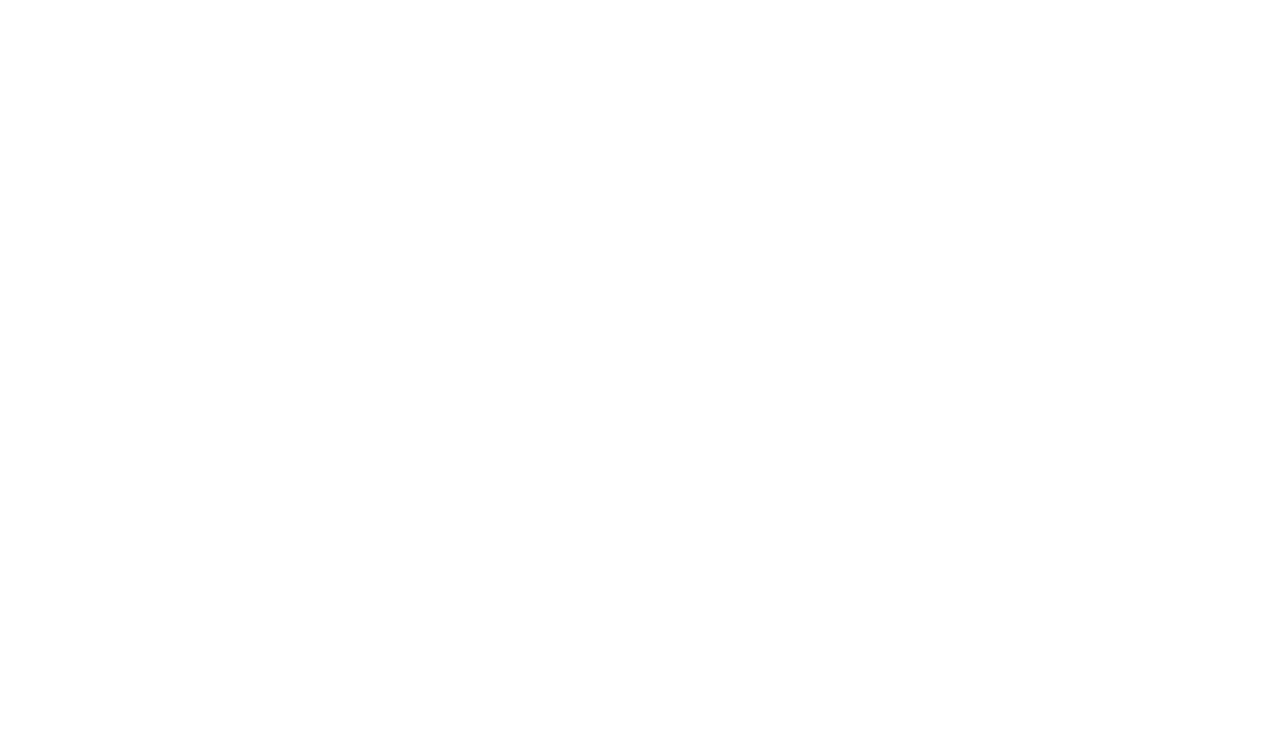
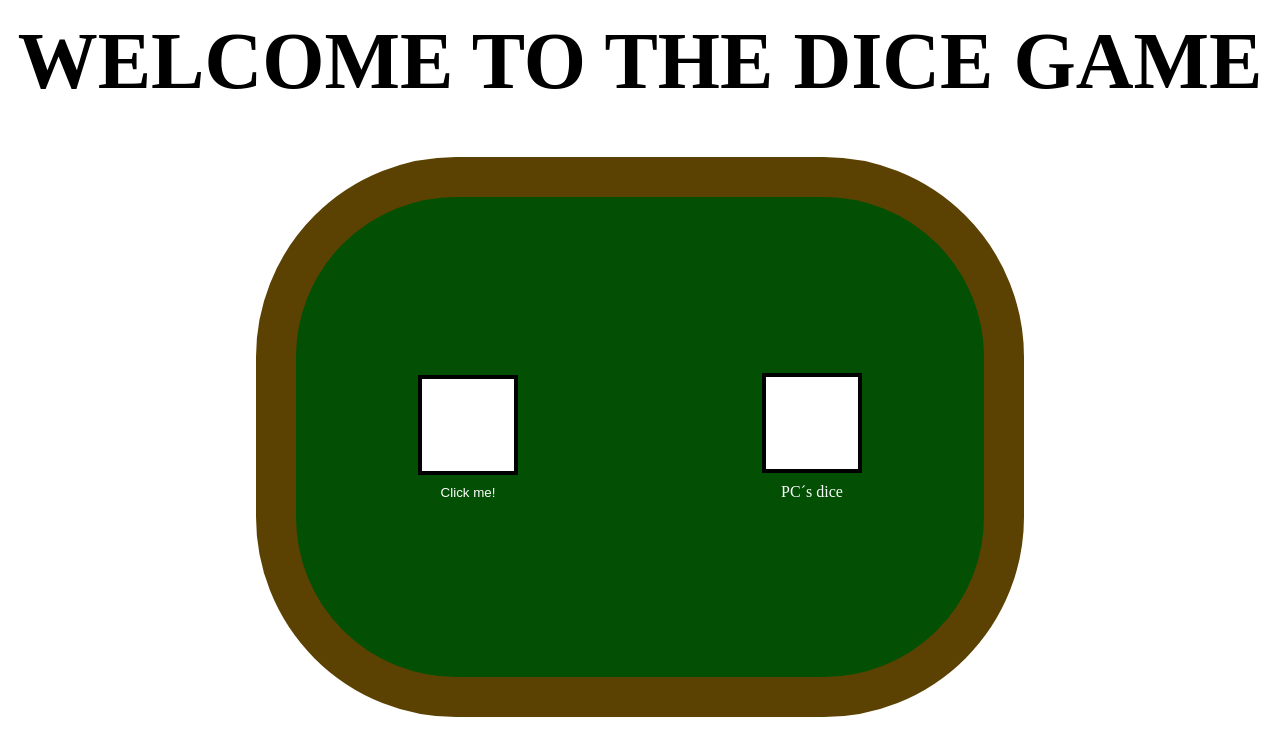
Before and after one commit to Luega/js-mail-dadi, a plain HTML site: page dadi/index.html in a window 1280 px wide. Drawn offline with Linux system fonts and the light colour scheme.

Commit message:
some fun

```diff
--- a/dadi/css/style.css
+++ b/dadi/css/style.css
@@ -0,0 +1,64 @@
+* {
+    padding: 0;
+    margin: 0;
+    box-sizing: border-box;
+}
+
+h1 {
+    font-size: 5rem;
+    margin: 1rem 0;
+    text-align: center;
+
+}
+
+.container {
+    width: 60%;
+    height: 70vh;
+    margin: 50px auto 50px auto;
+    background-color: rgb(3, 79, 3);
+    border: 40px solid rgb(92, 66, 2);
+    border-radius: 200px;
+    display: flex;
+    justify-content: space-around;
+    align-items: center;
+}
+
+.result {
+    font-size: 5rem;
+    color: rgb(255, 255, 255);
+    display: none;
+}
+
+.die {
+    width: 100px;
+    height: 100px;
+    font-size: 2rem;
+    font-weight: bold;
+    border: 4px solid black;
+    margin-bottom: 10px;
+    background-color: rgb(255, 255, 255);
+    display: flex;
+    justify-content: center;
+    align-items: center;
+}
+
+.container-PCdie {
+    display: flex;
+    flex-direction: column;
+    justify-content: space-around;
+    align-items: center;
+}
+
+#button {
+    background: none;
+    border: none;
+    cursor: pointer;
+}
+
+span {
+    color: rgb(255, 255, 255);
+}
+
+.result.active {
+    display: block;
+}
--- a/dadi/index.html
+++ b/dadi/index.html
@@ -5,9 +5,21 @@
     <meta http-equiv="X-UA-Compatible" content="IE=edge">
     <meta name="viewport" content="width=device-width, initial-scale=1.0">
     <link rel="stylesheet" href="css/style.css">
-    <title>Dadi</title>
+    <title>Dice</title>
 </head>
 <body>
+    <h1>WELCOME TO THE DICE GAME</h1>
+    <div class="container flex">
+        <button id="button">
+            <div class="die" id="dieOne"></div>
+            <span>Click me!</span>
+        </button>
+        <div class="result"></div>
+        <div class="container-PCdie">
+            <div class="die" id="dieTwo"></div>
+            <span>PC´s dice</span>
+        </div>
+    </div>
     <script src="js/script.js"></script>
 </body>
 </html>
--- a/dadi/js/script.js
+++ b/dadi/js/script.js
@@ -1,12 +1,22 @@
 // Generare un numero random da 1 a 6, sia per il giocatore sia per il computer.
 // Stabilire il vincitore, in base a chi fa il punteggio più alto.
+let numberOne = "";
+let numberTwo = "";
+let dieOne = document.getElementById("dieOne");
+let dieTwo = document.getElementById("dieTwo");
+let result = document.querySelector(".result");
 
+document.getElementById("button").addEventListener("click", function() {
     const numberOne = Math.floor(Math.random() * 6);
     const numberTwo = Math.floor(Math.random() * 6);
+    dieOne.append(numberOne);
+    dieTwo.append(numberTwo);
     if (numberOne > numberTwo) {
-    alert("Player won");
+        document.querySelector(".result").innerHTML = "Player won"
     } else if (numberOne < numberTwo) {
-    alert("PC won");
+        document.querySelector(".result").innerHTML = "PC won"
     } else {
-    alert("draw");
+        document.querySelector(".result").innerHTML = "Draw"
     }
+    result.classList.add("active");
+})
```
Lines whose indentation alone changed are shown as unchanged.
